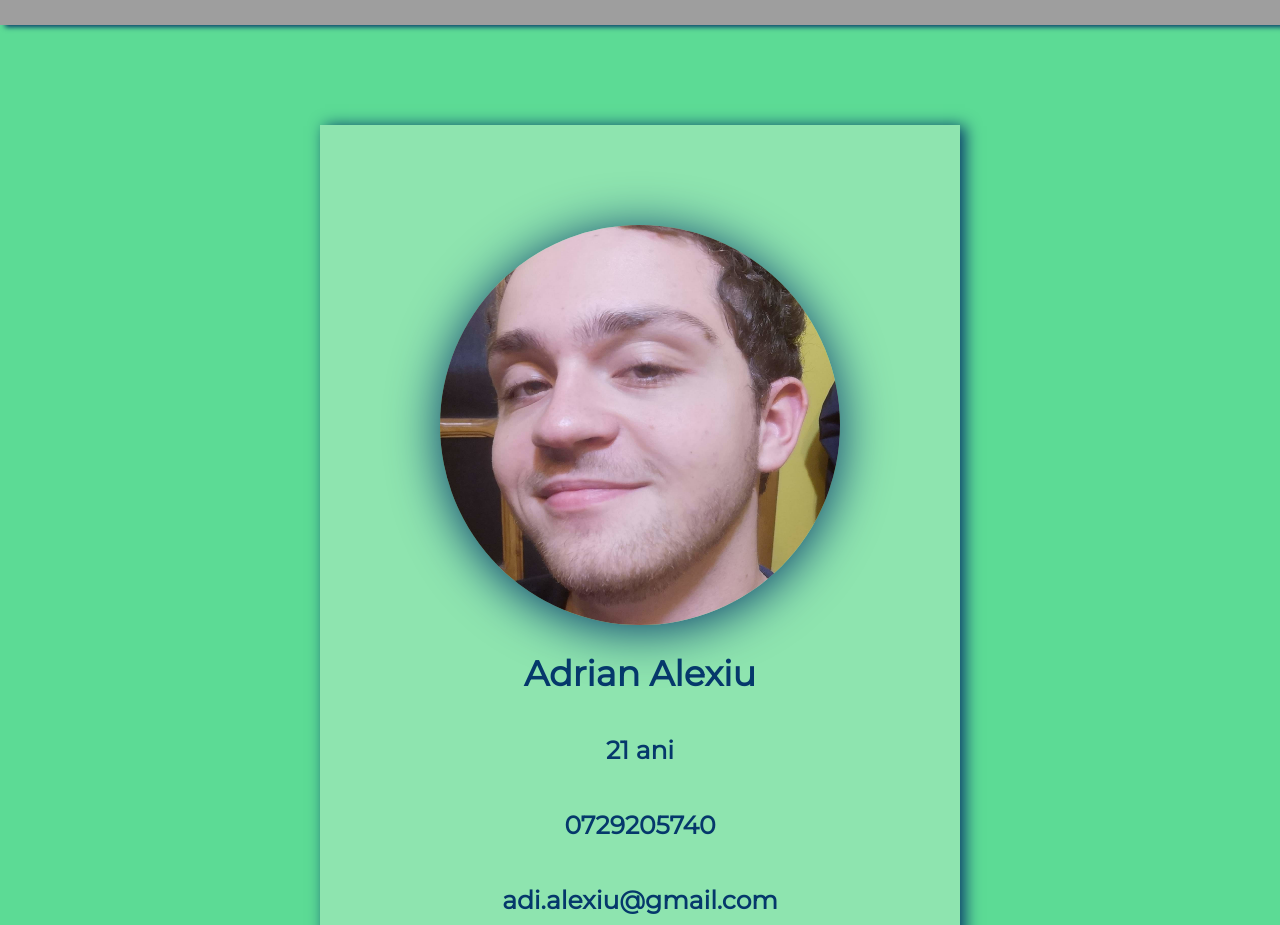
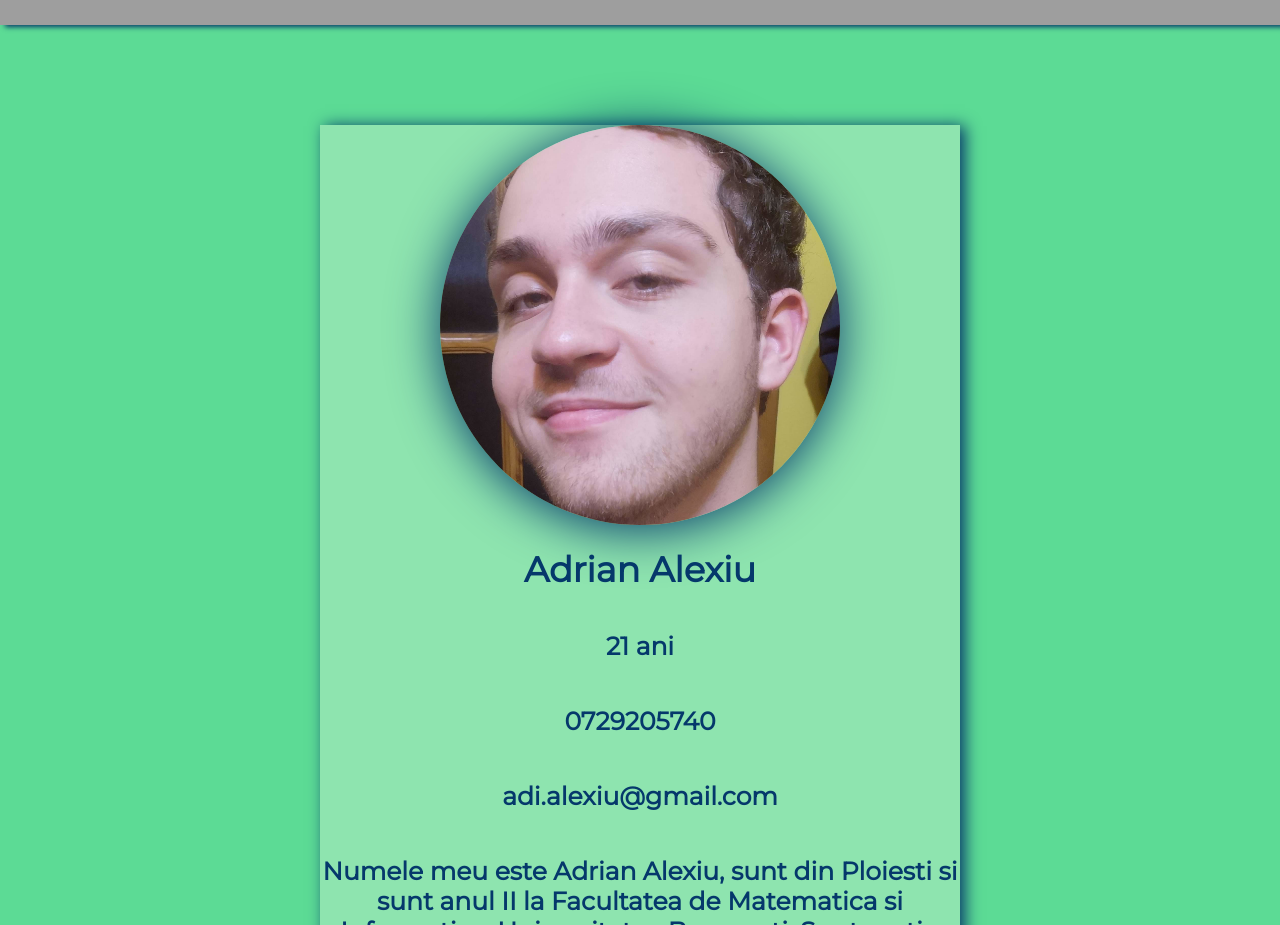
Before and after one commit to alexiuadrian/Bucurestiul-in-culori, a plain HTML site: page index.html in a window 1280 px wide. Shown: the part 780-1705 px from the top of the page. Drawn offline with Linux system fonts and the light colour scheme; some packages are replaced by stand-ins of ours; grey boxes are pictures that could not be loaded.

Commit message:
Updated Profile Photo

```diff
--- a/index.html
+++ b/index.html
@@ -19,7 +19,7 @@
         <div id="map"></div>
 
         <div class='profil'>
-            <img id='pozaProfil' src='profile.jpeg'>
+            <div id='pozaProfil'></div>
             <h1 id='nume'>Adrian Alexiu</h1>
             <h3 id='info'>21 ani</h3>
             <h3 id='info'>0729205740</h3>
--- a/style.css
+++ b/style.css
@@ -44,11 +44,23 @@ html,body {
 }
 
 #pozaProfil {
-    margin-top: 100px;
+    background-image: url('profile.jpeg');
+    background-size: 100%;
+    background-repeat: no-repeat;
     width: 400px;
     height: 400px;
     border-radius: 50%;
+    margin-left: auto;
+    margin-right: auto;
     box-shadow: 0px 5px 50px #05386B;
+}
+
+#pozaProfil:hover {
+    background-image: url('pozaProfil2.gif');
+    background-position: center;
+    width: 100%;
+    border-radius: 0%;
+    text-align: center;
 }
 
 #nume {
```
